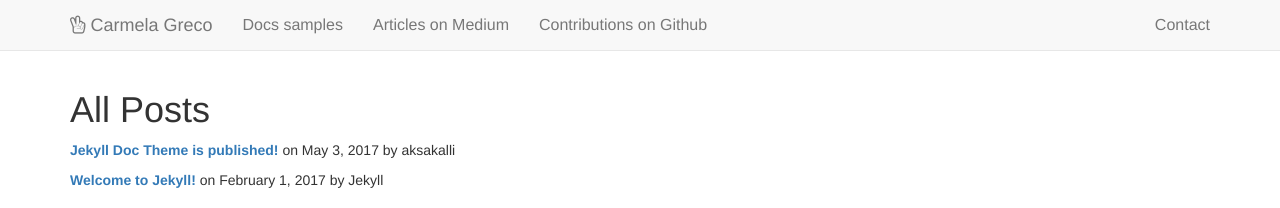
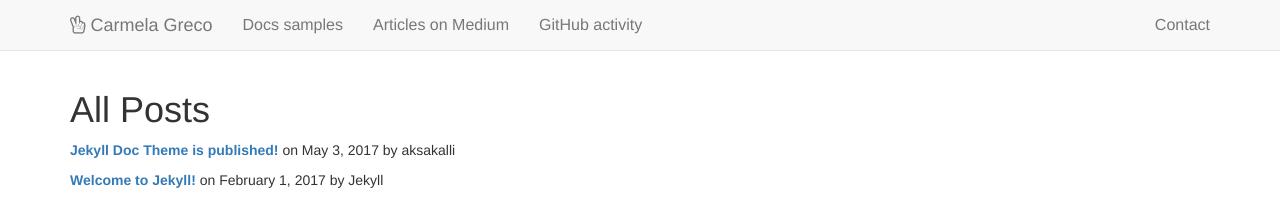
Before and after one commit to carmelag/carmelag.github.io, a Jekyll site: the page built from allposts.html, in a window 1280 px wide. Shown: the top 208 px of the page. Built offline with Jekyll 4.4.1, drawn with Linux system fonts in a browser that asks for light colours; comment, search, counter and statistics services are not loaded.

Commit message:
Link for Github changed

```diff
--- a/_includes/topnav.html
+++ b/_includes/topnav.html
@@ -15,7 +15,7 @@
             <ul class="nav navbar-nav">
                 <li {% if page.sectionid=='docs' %} class="active" {% endif %}><a href="{{ "/docs/home/" | relative_url }}">Docs samples</a></li>
                 <li><a href="{{ site.baseurl }}/medium-list"">Articles on Medium</a></li>
-                <li><a href="{{ site.baseurl }}/github-list">Contributions on Github</a></li>
+                <li><a href="{{ site.baseurl }}/github-list">GitHub activity</a></li>
             </ul>
             <div class="navbar-right">
                 <ul class="nav navbar-nav">
```
